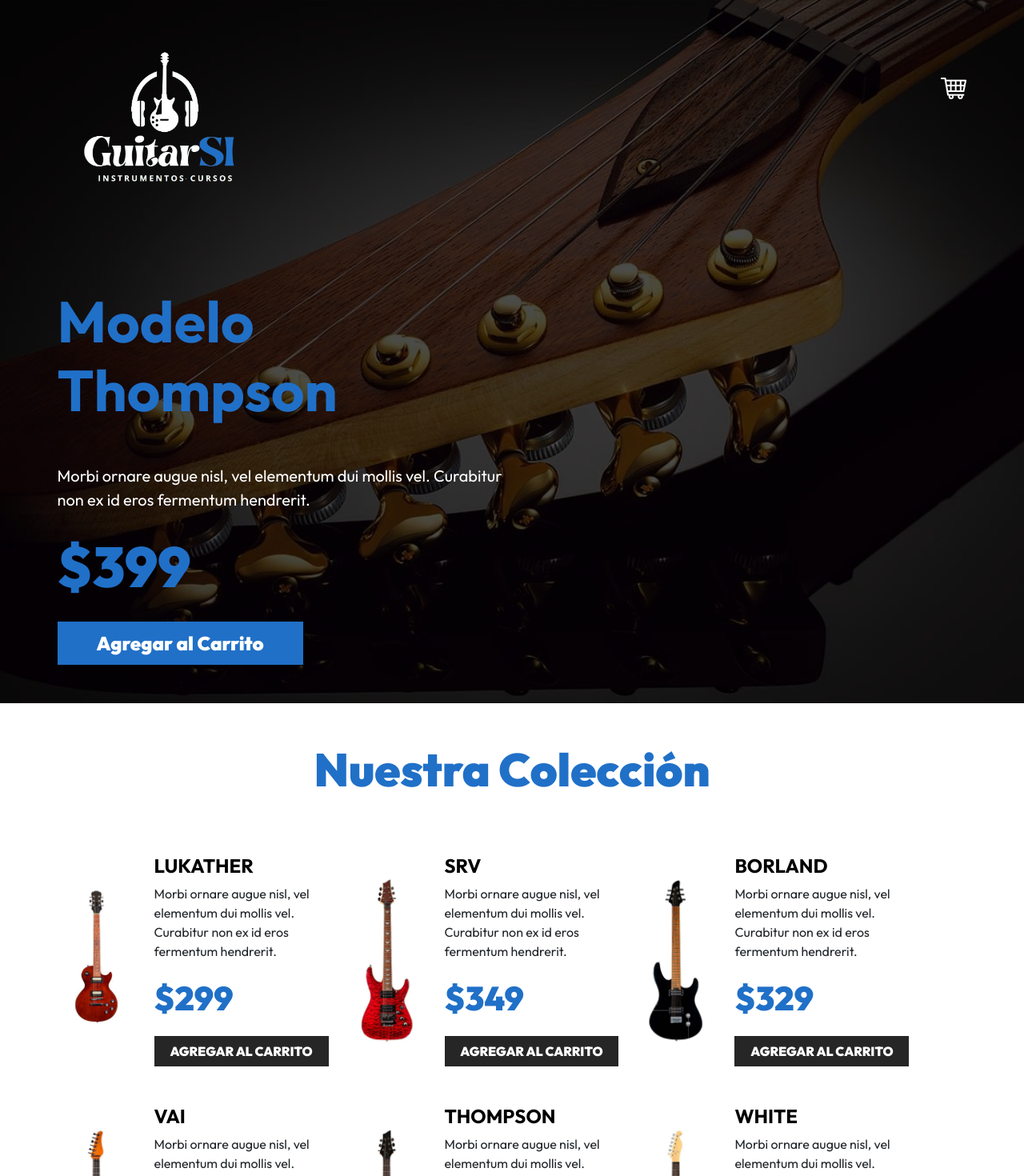
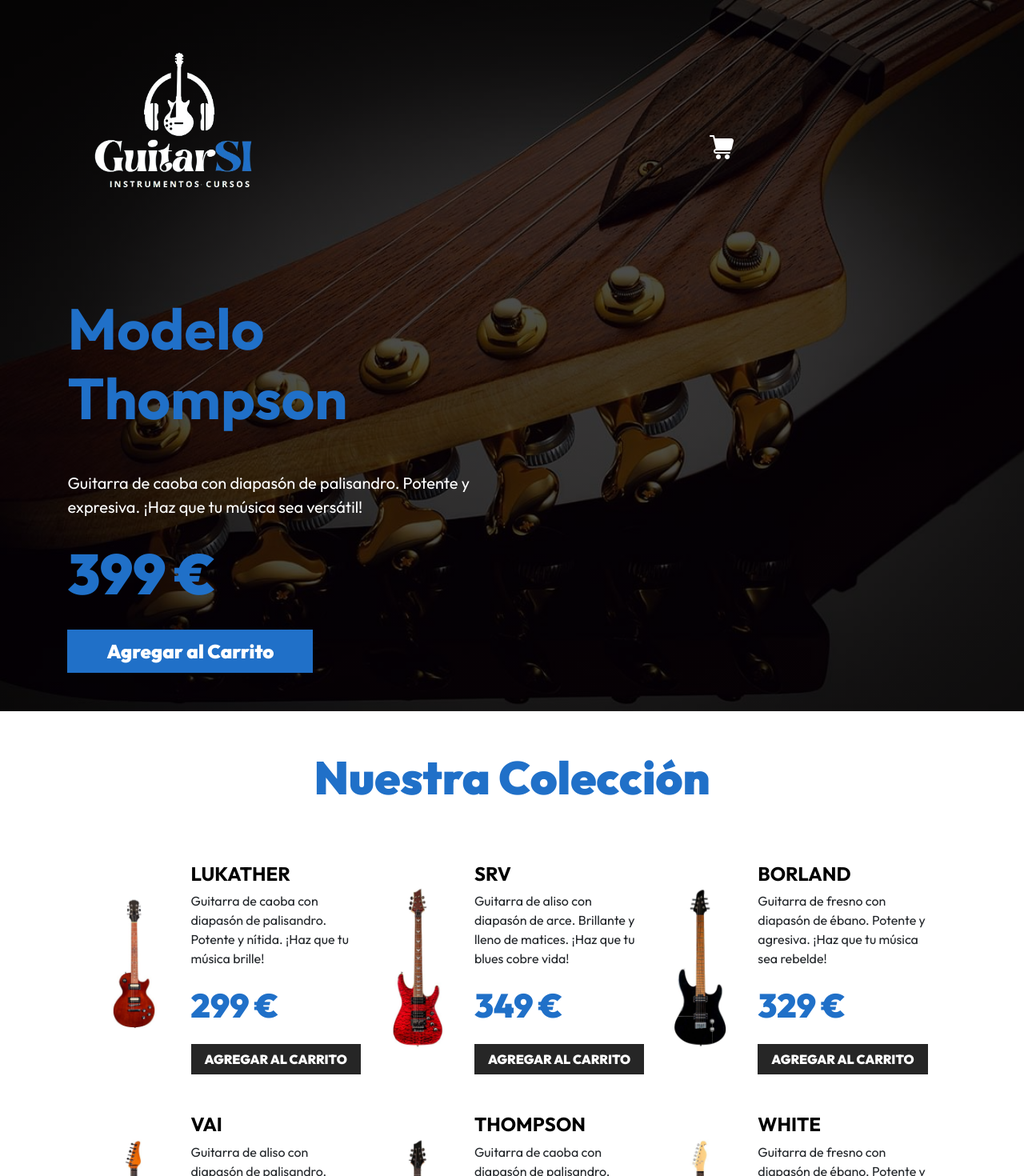
Before and after one commit to mteresacastro/guitarSI-vue, a Vue app: page / in a window 1280 px wide. Shown: the top 1470 px of the page at 80% size. Built offline with nearby package versions, Linux system fonts and the light colour scheme.

Commit message:
guitarSI 2.0

```diff
--- a/src/components/Guitarra.vue
+++ b/src/components/Guitarra.vue
@@ -22,7 +22,7 @@ defineEmits(['agregar-carrito']);
         <div class="col-8">
             <h3 class="text-black fs-4 fw-bold text-uppercase">{{ guitarra.nombre }}</h3>
             <p>{{ guitarra.descripcion }}</p>
-            <p class="fw-black text-primary fs-3"> ${{ guitarra.precio }}</p>
+            <p class="fw-black text-primary fs-3"> {{ guitarra.precio }} €</p>
             <button
                 type="button"
                 class="btn btn-dark w-100 "
--- a/src/components/Header.vue
+++ b/src/components/Header.vue
@@ -22,7 +22,7 @@ import { computed } from 'vue';
 <template>
     <header class="py-5 header">
         <div class="container-xl">
-            <div class="row justify-content-center justify-content-md-between">
+            <div class="rowStart">
                 <div class="col-8 col-md-3">
                     <a href="index.html">
                         <img class="img-fluid" src="/img/LOGO.png" alt="imagen logo">
@@ -59,7 +59,7 @@ import { computed } from 'vue';
                                             </td>
                                             <td>{{ producto.nombre }}</td>
                                             <td class="fw-bold">
-                                                   $ {{ producto.precio }}
+                                                   {{ producto.precio }} €
                                             </td>
                                             <td class="flex align-items-start gap-4">
                                                 <button
@@ -91,7 +91,7 @@ import { computed } from 'vue';
                                     </tbody>
                                 </table>
 
-                                <p class="text-end">Total pagar: <span class="fw-bold">$ {{ totalPagar }}</span></p>
+                                <p class="text-end">Total pagar: <span class="fw-bold">{{ totalPagar }} €</span></p>
                                 <button
                                     class="btn btn-dark w-100 mt-3 p-2"
                                     @click="$emit('vaciar-carrito')"
@@ -103,11 +103,11 @@ import { computed } from 'vue';
                 </nav>
             </div><!--.row-->
 
-            <div class="row mt-5">
+            <div class="row mt-5 infoHeader">
                 <div class="col-md-6 text-center text-md-start pt-5">
                     <h1 class="display-2 fw-bold">Modelo {{ guitarra.nombre }}</h1>
                     <p class="mt-5 fs-5 text-white">{{ guitarra.descripcion }}</p>
-                    <p class="text-primary fs-1 fw-black">${{ guitarra.precio }}</p>
+                    <p class="text-primary fs-1 fw-black">{{ guitarra.precio }} €</p>
                     <button
                         type="button"
                         class="btn fs-4 bg-primary text-white py-2 px-5"
--- a/src/data/guitarras.js
+++ b/src/data/guitarras.js
@@ -3,84 +3,84 @@ export const db = [
         id: 1,
         nombre: 'Lukather',
         imagen: 'guitarra_01',
-        descripcion: 'Morbi ornare augue nisl, vel elementum dui mollis vel. Curabitur non ex id eros fermentum hendrerit.',
+        descripcion: 'Guitarra de caoba con diapasón de palisandro. Potente y nítida. ¡Haz que tu música brille!',
         precio: 299,
     },
     {
         id: 2,
         nombre: 'SRV',
         imagen: 'guitarra_02',
-        descripcion: 'Morbi ornare augue nisl, vel elementum dui mollis vel. Curabitur non ex id eros fermentum hendrerit.',
+        descripcion: 'Guitarra de aliso con diapasón de arce. Brillante y lleno de matices. ¡Haz que tu blues cobre vida!',
         precio: 349,
     },
     {
         id: 3,
         nombre: 'Borland',
         imagen: 'guitarra_03',
-        descripcion: 'Morbi ornare augue nisl, vel elementum dui mollis vel. Curabitur non ex id eros fermentum hendrerit.',
+        descripcion: ' Guitarra de fresno con diapasón de ébano. Potente y agresiva. ¡Haz que tu música sea rebelde!',
         precio: 329,
     },
     {
         id: 4,
         nombre: 'VAI',
         imagen: 'guitarra_04',
-        descripcion: 'Morbi ornare augue nisl, vel elementum dui mollis vel. Curabitur non ex id eros fermentum hendrerit.',
+        descripcion: 'Guitarra de aliso con diapasón de palisandro. Versátil y dinámica. ¡Haz que tu música sea diferente!',
         precio: 299,
     },
     {
         id: 5,
         nombre: 'Thompson',
         imagen: 'guitarra_05',
-        descripcion: 'Morbi ornare augue nisl, vel elementum dui mollis vel. Curabitur non ex id eros fermentum hendrerit.',
+        descripcion: 'Guitarra de caoba con diapasón de palisandro. Potente y expresiva. ¡Haz que tu música sea versátil!',
         precio: 399,
     },
     {
         id: 6,
         nombre: 'White',
         imagen: 'guitarra_06',
-        descripcion: 'Morbi ornare augue nisl, vel elementum dui mollis vel. Curabitur non ex id eros fermentum hendrerit.',
+        descripcion: 'Guitarra de fresno con diapasón de ébano. Potente y agresiva. ¡Haz que tu música sea innovadora!',
         precio: 329,
     },
     {
         id: 7,
         nombre: 'Cobain',
         imagen: 'guitarra_07',
-        descripcion: 'Morbi ornare augue nisl, vel elementum dui mollis vel. Curabitur non ex id eros fermentum hendrerit.',
+        descripcion: 'Guitarra de aliso con diapasón de palisandro. Potente y rebelde. ¡Haz que tu música sea agresiva!',
         precio: 349,
     },
     {
         id: 8,
         nombre: 'Dale',
         imagen: 'guitarra_08',
-        descripcion: 'Morbi ornare augue nisl, vel elementum dui mollis vel. Curabitur non ex id eros fermentum hendrerit.',
+        descripcion: 'Guitarra de caoba con diapasón de palisandro. Potente y expresiva. ¡Haz que tu música sea poderosa!',
         precio: 379,
     },
     {
         id: 9,
         nombre: 'Krieger',
         imagen: 'guitarra_09',
-        descripcion: 'Morbi ornare augue nisl, vel elementum dui mollis vel. Curabitur non ex id eros fermentum hendrerit.',
+        descripcion: 'Guitarra de fresno con diapasón de ébano. Potente y agresiva. ¡Haz que tu música sea vanguardista!',
         precio: 289,
     },
     {
         id: 10,
         nombre: 'Campbell',
         imagen: 'guitarra_10',
-        descripcion: 'Morbi ornare augue nisl, vel elementum dui mollis vel. Curabitur non ex id eros fermentum hendrerit.',
+        descripcion: 'Guitarra de caoba con diapasón de palisandro. Potente y expresiva. ¡Haz que tu música sea libre!',
         precio: 349,
     },
     {
         id: 11,
         nombre: 'Reed',
         imagen: 'guitarra_11',
-        descripcion: 'Morbi ornare augue nisl, vel elementum dui mollis vel. Curabitur non ex id eros fermentum hendrerit.',
+        descripcion: 'Guitarra de aliso con diapasón de palisandro. Potente y rebelde. ¡Haz que tu música sea auténtica!',
         precio: 399,
     },
     {
         id: 12,
         nombre: 'Hazel',
         imagen: 'guitarra_12',
-        descripcion: 'Morbi ornare augue nisl, vel elementum dui mollis vel. Curabitur non ex id eros fermentum hendrerit.',
+        descripcion: 'Guitarra de caoba con diapasón de palisandro. Potente y expresiva. ¡Haz que tu música sea elegante!',
         precio: 379,
     },
 ]
--- a/src/style.css
+++ b/src/style.css
@@ -317,11 +317,11 @@ button:not(:disabled),
 
 
 .container-xl {
-  --bs-gutter-x: 1rem;
-  --bs-gutter-y: 0;
+  --bs-gutter-x: 3rem;
+  --bs-gutter-y: 3rem;
   width: 100%;
-  padding-right: calc(var(--bs-gutter-x) * 0.1);
-  padding-left: calc(var(--bs-gutter-x) * 0.1);
+  padding-right: calc(var(--bs-gutter-x) * 0.3);
+  padding-left: calc(var(--bs-gutter-x) * 0.3);
   margin-right: auto;
   margin-left: auto;
 }
@@ -343,6 +343,7 @@ button:not(:disabled),
   margin-top: calc(-1 * var(--bs-gutter-y));
   margin-right: calc(-0.5 * var(--bs-gutter-x));
   margin-left: calc(-0.5 * var(--bs-gutter-x));
+  justify-content: center;
 }
 .row > * {
   flex-shrink: 0;
@@ -775,3 +776,14 @@ button:not(:disabled),
     z-index: 10;
   }
 }
+.infoHeader{
+  justify-content: flex-start;
+}
+
+.rowStart{
+  display: flex;
+  flex-direction: row;
+  justify-content: flex-start;
+  align-items: center;
+  flex-wrap: wrap;
+}
```
Also changed, not shown: public/img/carrito.png.
